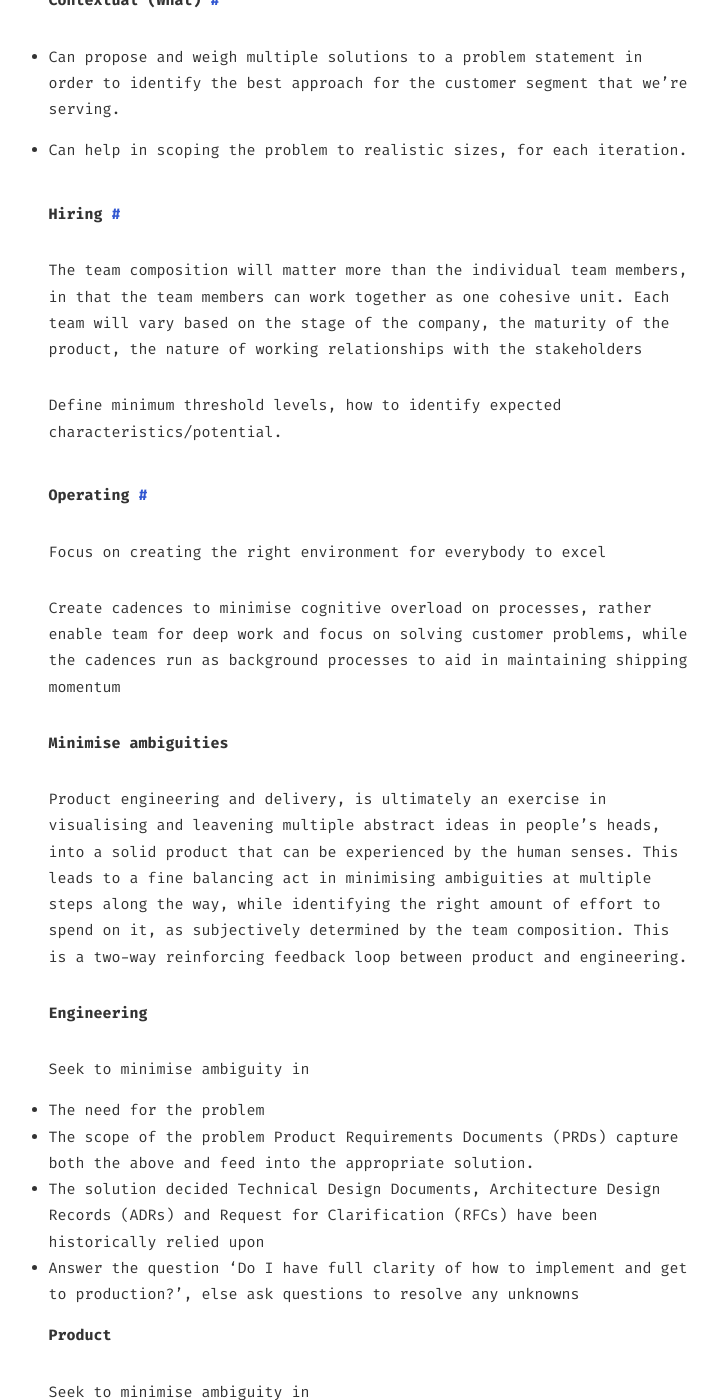
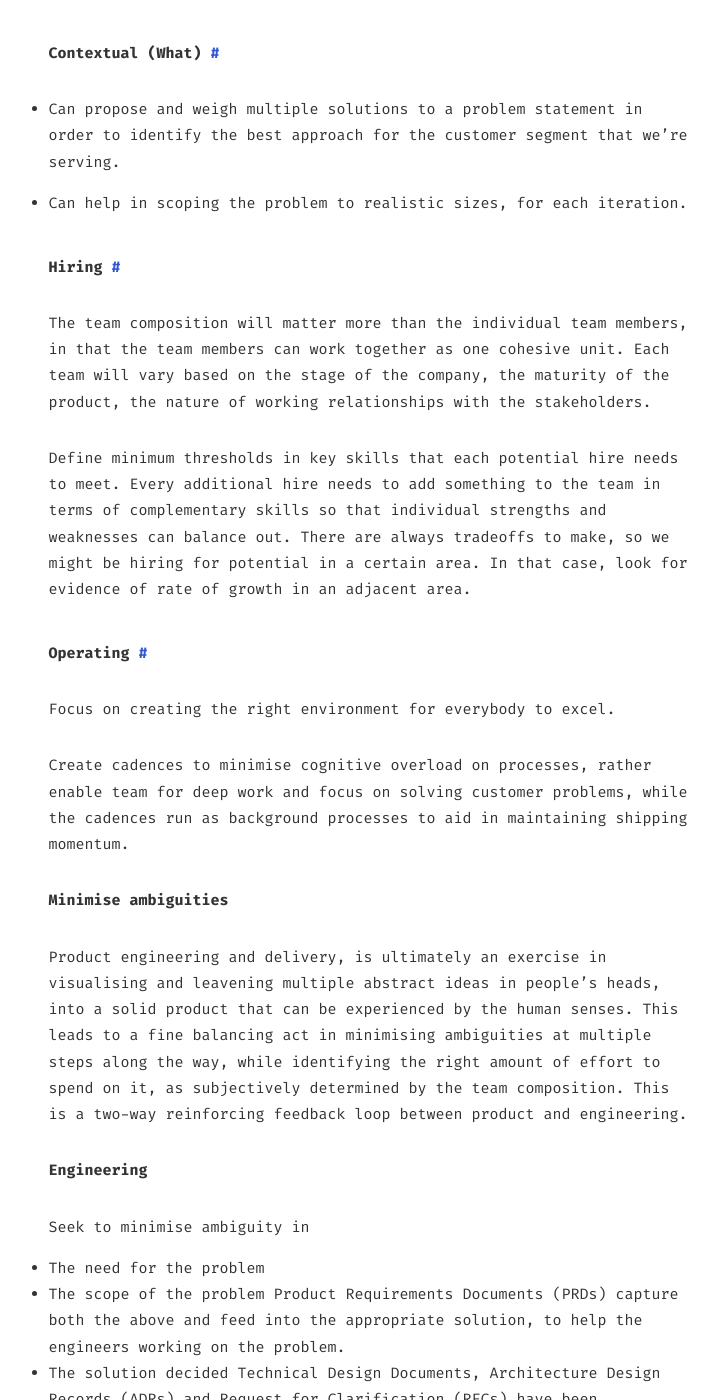
Before and after one commit to anbarasiu/fluid, a Jekyll site: the page built from _posts/2020-08-14-self-organising-team.md, in a window 1280 px wide and 1400 px high, scrolled down 1314 px. Shown: the whole window, without its empty margins (269-987 px from the left). Built offline with Jekyll 4.4.1, drawn with Linux system fonts in a browser that asks for light colours; some of the changed text lies outside the part shown.

Commit message:
Update 2020-08-14-self-organising-team.md

```diff
--- a/_posts/2020-08-14-self-organising-team.md
+++ b/_posts/2020-08-14-self-organising-team.md
@@ -8,7 +8,8 @@ tags: engineering systems
 
 What could an ideal self-organising engineering team look like?
 
-Ideally an individual would be able to execute independently or contribute significantly in terms of the below. The ideal team member handles all of these for a particular problem statement. Note that we don't deal with product features, instead we deal with customer pain points or problem statements.
+We assume a common structure for an engineering team, comprising product engineers, designer(s) and a product manager. Ideally an individual would be able to execute independently or contribute significantly in terms of the below. The ideal team member handles all of these for a particular problem statement. Note that we don't deal with product features, instead we deal with customer pain points or problem statements.
+
 
 1.  Technical
 
@@ -46,16 +47,15 @@ Ideally an individual would be able to execute independently or contribute signi
 
 ## Hiring
 
-The team composition will matter more than the individual team members, in that the team members can work together as one cohesive unit. Each team will vary based on the stage of the company, the maturity of the product, the nature of working relationships with the stakeholders
+The team composition will matter more than the individual team members, in that the team members can work together as one cohesive unit. Each team will vary based on the stage of the company, the maturity of the product, the nature of working relationships with the stakeholders.
 
-Define minimum threshold levels, how to identify expected characteristics/potential.
-
+Define minimum thresholds in key skills that each potential hire needs to meet. Every additional hire needs to add something to the team in terms of complementary skills so that individual strengths and weaknesses can balance out. There are always tradeoffs to make, so we might be hiring for potential in a certain area. In that case, look for evidence of rate of growth in an adjacent area.
 
 ## Operating
 
-Focus on creating the right environment for everybody to excel
+Focus on creating the right environment for everybody to excel.
 
-Create cadences to minimise cognitive overload on processes, rather enable team for deep work and focus on solving customer problems, while the cadences run as background processes to aid in maintaining shipping momentum
+Create cadences to minimise cognitive overload on processes, rather enable team for deep work and focus on solving customer problems, while the cadences run as background processes to aid in maintaining shipping momentum.
 
 **Minimise ambiguities**
 
@@ -67,10 +67,10 @@ Seek to minimise ambiguity in
 
 -   The need for the problem
 -   The scope of the problem
-Product Requirements Documents (PRDs) capture both the above and feed into the appropriate solution.
+Product Requirements Documents (PRDs) capture both the above and feed into the appropriate solution, to help the engineers working on the problem.
 -   The solution decided
-Technical Design Documents, Architecture Design Records (ADRs) and Request for Clarification (RFCs) have been historically relied upon
--   Answer the question ‘Do I have full clarity of how to implement and get to production?’, else ask questions to resolve any unknowns
+Technical Design Documents, Architecture Design Records (ADRs) and Request for Clarification (RFCs) have been historically relied upon to help the engineers visualise the solution and to identify tradeoffs and bottlenecks.
+-   The engineer should be able to answer the question ‘Do I have full clarity of how to implement and get to production?’, else should ask questions to resolve any unknowns.
 
 **Product**
 
@@ -78,6 +78,7 @@ Seek to minimise ambiguity in
 
 -   Estimated timelines (When will it be ready?)
 -   Scope of the solution in iterations (What exactly is the customer going to get?)
+Sprint boards have been relied upon to get a sense of the progress and planning epics with milestones can give a sense of the timelines.
 
 
 ### Parameters (Feedback loops)
```
